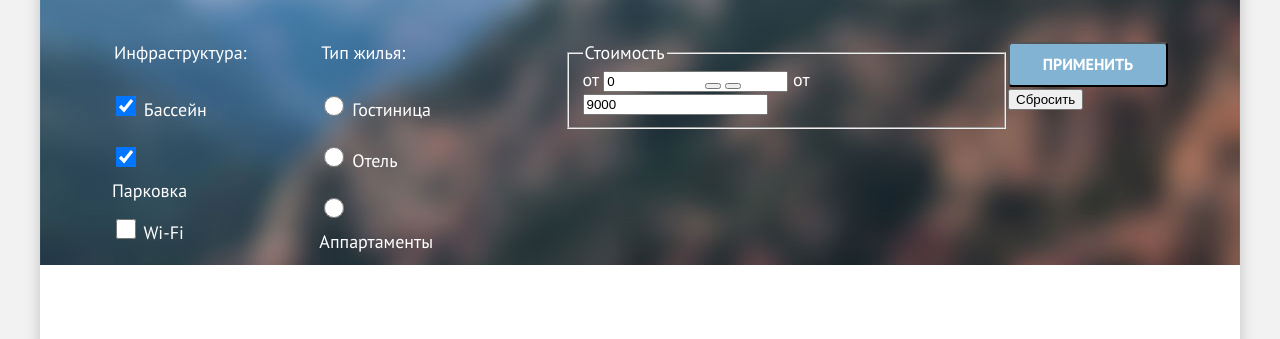
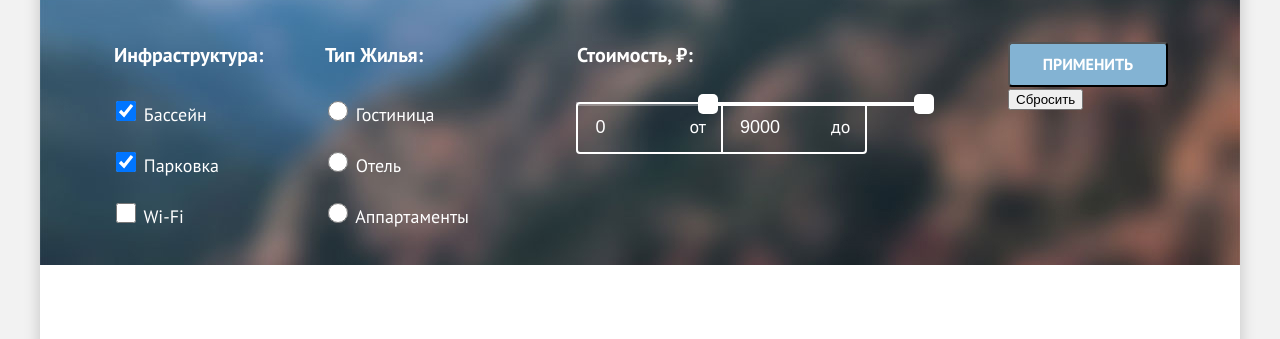
Before and after one commit to htmlacademy-htmlcss/159601-sedona-34, a plain HTML site: page catalog.html in a window 1280 px wide. Shown: the part 203-542 px from the top of the page. Drawn offline with Linux system fonts and the light colour scheme.

Commit message:
периписал фильтр, но всё равно всё сломал.

```diff
--- a/catalog.html
+++ b/catalog.html
@@ -116,7 +116,7 @@
               </ul>
             </fieldset>
           <fieldset class="catalog-price-group">
-              <legend class="catalog-price-title">Стоимость</legend>
+            <legend class="catalog-price-title">Стоимость, ₽:</legend>
             <div class="range">
               <div class="range-scale">
                 <div class="range-bar">
@@ -128,13 +128,14 @@
                   </button>
                 </div>
               </div>
-
               <div class="range-wrapper-inputs">
                 <label class="catalog-filter-label">
-                    от <input type="number" class="range-input" value="0" name="min-price">
+                  <span>от</span>
+                  <input type="number" class="range-input" value="0" name="min-price">
                 </label>
                 <label class="catalog-filter-label">
-                    от <input type="number" class="range-input" value="9000" name="max-price">
+                  <span>до</span>
+                  <input type="number" class="range-input" value="9000" name="max-price">
                 </label>
               </div>
             </div>
--- a/css/styles.css
+++ b/css/styles.css
@@ -509,7 +509,66 @@ body {
 
 .catalog-filter-title {
   border: 0;
+  font-size: 20px;
+  line-height: 26px;
+  text-transform: capitalize;
+  font-weight: 700;
   margin-bottom: 30px;
+}
+
+.catalog-price-title {
+  font-size: 20px;
+  line-height: 26px;
+  text-transform: capitalize;
+  font-weight: 700;
+  margin-bottom: 34px;
+}
+
+.catalog-price-group {
+  width: 290px;
+  padding: 0;
+  border: 0;
+}
+
+.range-wrapper-inputs {
+  display: flex;
+  width: 287px;
+  height: 48px;
+  border: 2px solid white;
+  border-radius: 4px;
+}
+
+.catalog-filter-label {
+  position: relative;
+  flex-basis: 50%;
+}
+
+.catalog-filter-label span {
+  position: absolute;
+  right: 15px;
+  top: 12px;
+  font-weight: 400;
+  font-size: 18px;
+  line-height: 21px;
+}
+
+.range-input {
+  box-sizing: border-box;
+  width: 100%;
+  height: 100%;
+  padding: 12px 0 13px 17px;
+
+  background: none;
+  border: none;
+
+  font-weight: 400;
+  font-size: 18px;
+  line-height: 21px;
+  color: white;
+}
+
+.catalog-filter-label:first-child {
+  border-right: 2px solid white;
 }
 
 .catalog-filter-container {
@@ -531,6 +590,11 @@ body {
 .catalog-filter-list {
   margin-right: 70px;
 }
+
+
+
+/* ---------------------------- */
+
 
 .range-scale  {
   position: absolute;
@@ -556,20 +620,58 @@ body {
   position: relative;
 }
 
+.range {
+  position: relative;
+  width: 287px;
+  height: 4px;
+  background-color: rgba(255, 255, 255, 0.3);
+  margin: 0 auto;
+}
 
+.range-bar {
+  width: 227px;
+  height: 4px;
+  background-color: rgba(255, 255, 255, 1);
+}
 
+.range-toggle {
+  position: absolute;
+  width: 20px;
+  height: 20px;
+  background-color: #ffffff;
+  border: none;
+  border-radius: 5px;
+  cursor: pointer;
+}
 
+.toggle-min {
+  top: -8px;
+  left: 0;
+}
 
+.toggle-min:hover,
+.toggle-max:hover {
+  box-shadow: 0px 4px 10px rgba(0, 0, 0, 0.25);
+}
 
+.toggle-min:focus-visible,
+.toggle-max:focus-visible {
+  outline: 3px solid #83b3d3;
+  box-shadow: 0px 4px 10px rgba(0, 0, 0, 0.25);
+}
 
+.toggle-min:active,
+.toggle-max:active {
+  outline: 2px solid #83b3d3;
+  box-shadow: 0px 4px 10px rgba(0, 0, 0, 0.25);
+}
 
+.toggle-max {
+  top: -8px;
+  left: 216px;
+}
 
-
-
-
-
-
-
+/* --------------------------- */
 .breadcrumbs {
   display: flex;
   margin-bottom: 45px;
```
Lines whose indentation alone changed are shown as unchanged.
